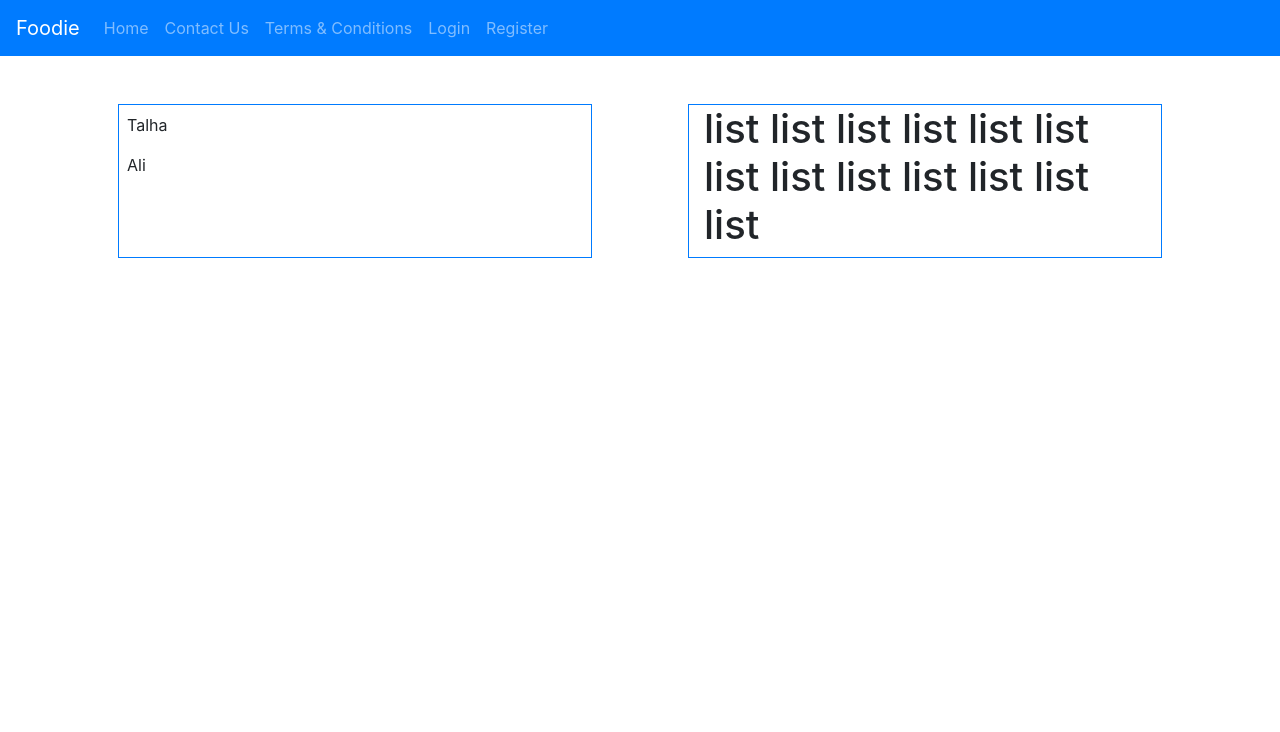
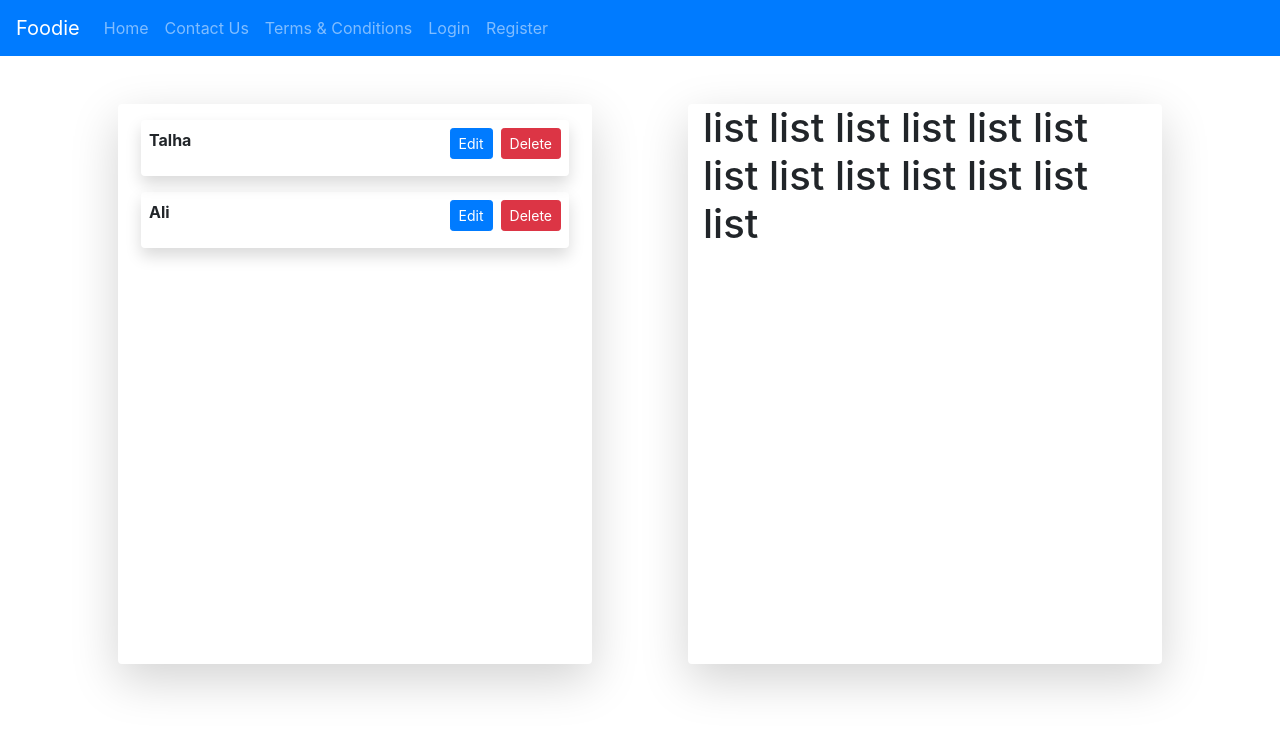
Before and after one commit to TalhaAhmedAI/second_assignment, a React (Create React App) app in the folder food-rating-app/: page /admin in a window 1280 px wide. Shown: the top 732 px of the page. Built offline with nearby package versions, Linux system fonts and the light colour scheme.

Commit message:
improved ui of admin.js

```diff
--- a/food-rating-app/src/index.js
+++ b/food-rating-app/src/index.js
@@ -1,5 +1,6 @@
 import React from "react";
 import ReactDOM from "react-dom";
+
 import { Provider } from "react-redux";
 import { createStore, applyMiddleware, compose } from "redux";
 import reduxThunk from "redux-thunk";
--- a/food-rating-app/src/pages/admin.js
+++ b/food-rating-app/src/pages/admin.js
@@ -1,4 +1,5 @@
 import React, { useState, useEffect } from "react";
+import bootstrap from "bootstrap";
 import cn from "classnames";
 import Container from "react-bootstrap/Container";
 import Row from "react-bootstrap/Row";
@@ -19,13 +20,26 @@ const AdminPanel = () => {
   const users = [{ name: "Talha" }, { name: "Ali" }];
   return (
     <Container className="pt-5">
-      <Row className="d-flex justify-content-around">
-        <Col className="border border-primary col mx-5">
+      <Row className="d-flex" style={{ height: "70vh" }}>
+        <Col className="shadow-lg bg-white rounded mx-5">
           {users.map((user) => (
-            <Row className="py-2 px-2">{user.name}</Row>
+            <Row
+              className="shadow my-3 mx-2 py-2 px-2 rounded font-weight-bold"
+              style={{ height: "7vh" }}
+            >
+              {user.name}
+              <div className="btn-group ml-auto">
+                <a href="#">
+                  <button className="btn btn-primary btn-sm  mx-2">Edit</button>
+                </a>
+                <a href="#">
+                  <button className="btn btn-danger btn-sm">Delete</button>
+                </a>
+              </div>
+            </Row>
           ))}
         </Col>
-        <Col className="border border-primary vh-50 mx-5">
+        <Col className="shadow-lg bg-white rounded mx-5">
           <h1>
             list list list list list list list list list list list list list
           </h1>
```
Also changed, not shown: food-rating-app/src/pages/pages.css (added), 1 other file (tests, documents, lock files or other folders).
